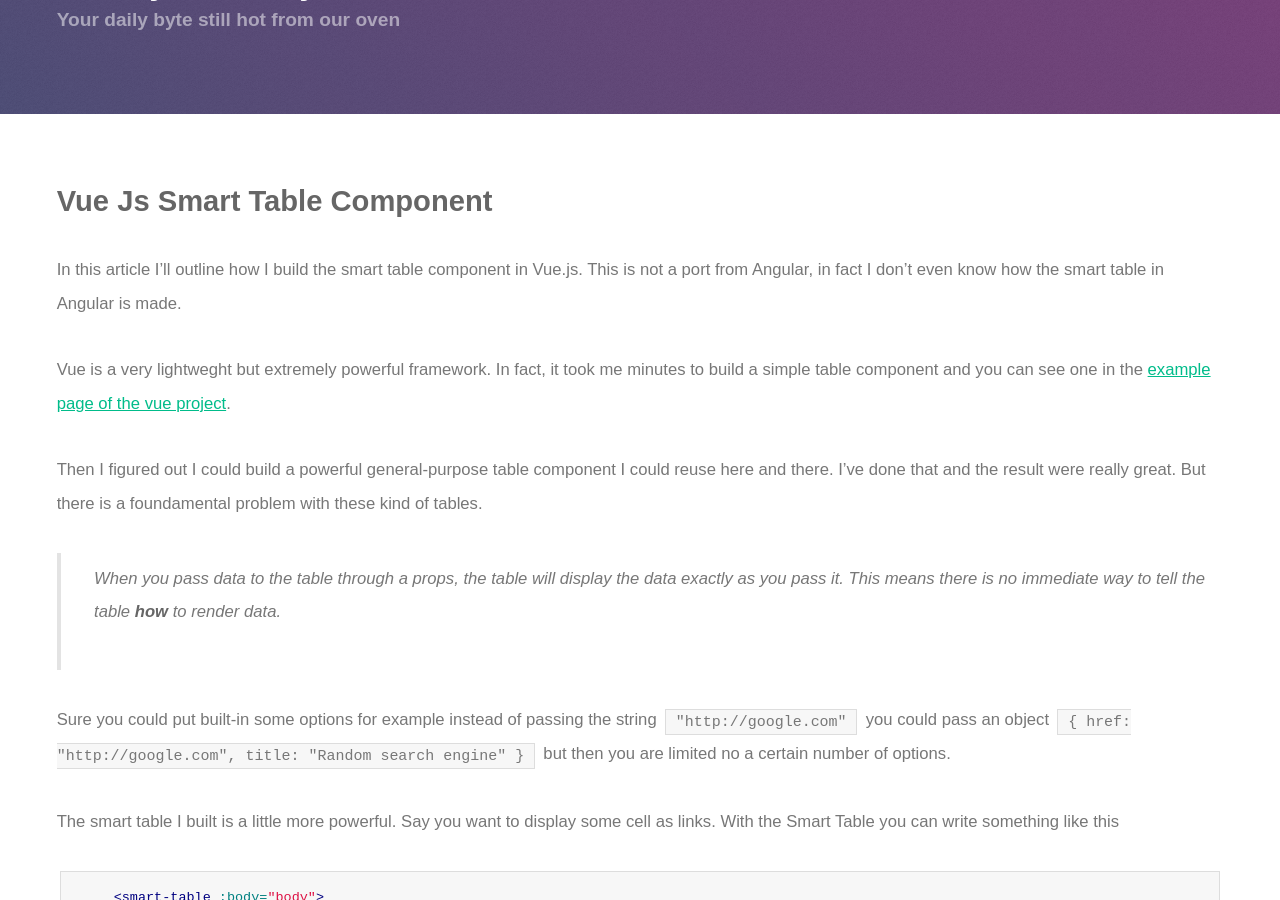
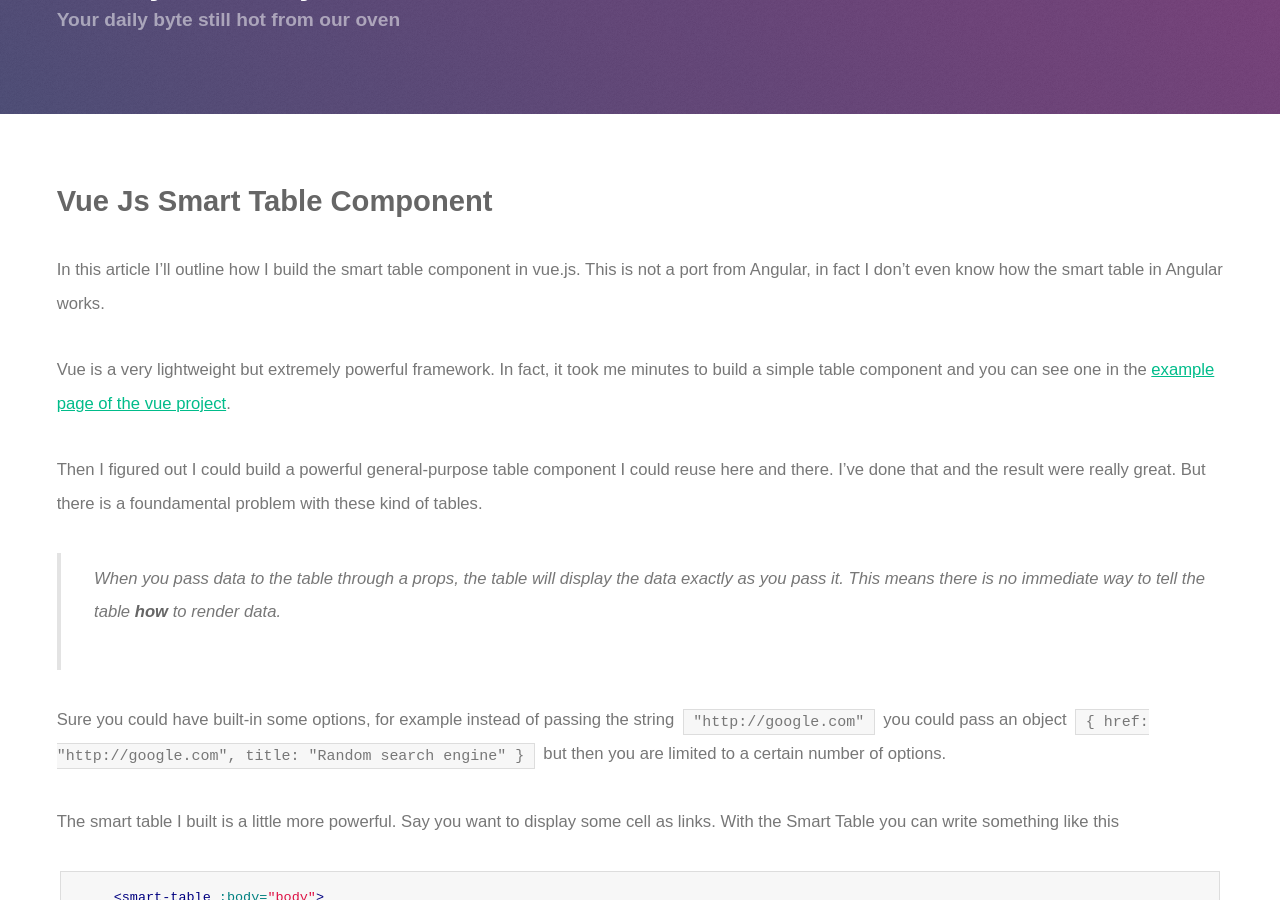
Before and after one commit to gurghet/gurghet.github.io, a Jekyll site: the page built from _posts/2016-02-21-vue-js-smart-table-component.md, in a window 1280 px wide and 900 px high, scrolled down 207 px. Built offline with Jekyll 4.4.1, drawn with Linux system fonts in a browser that asks for light colours; nearby versions of some CDN libraries.

Commit message:
fixed typo and heading line

```diff
--- a/_posts/2016-02-21-vue-js-smart-table-component.md
+++ b/_posts/2016-02-21-vue-js-smart-table-component.md
@@ -1,13 +1,13 @@
 ---
-Title: Vue.js Smart Table Component
+Title: Smart Table Component with vue.js
 layout: default
 ---
 
 ## {{page.title}}
 
-In this article I'll outline how I build the smart table component in Vue.js. This is not a port from Angular, in fact I don't even know how the smart table in Angular is made.
+In this article I'll outline how I build the smart table component in vue.js. This is not a port from Angular, in fact I don't even know how the smart table in Angular works.
 
-Vue is a very lightweght but extremely powerful framework. In fact, it took me minutes to build a simple table component and you can see one in the [example page of the vue project](http://vuejs.org/examples/grid-component.html).
+Vue is a very lightweight but extremely powerful framework. In fact, it took me minutes to build a simple table component and you can see one in the [example page of the vue project](http://vuejs.org/examples/grid-component.html).
 
 Then I figured out I could build a powerful general-purpose table component I could reuse here and there. I've done that and the result were really great. But there is a foundamental problem with these kind of tables.
 
@@ -15,7 +15,7 @@
 > the table will display the data exactly as you pass it.
 > This means there is no immediate way to tell the table **how** to render data.
 
-Sure you could put built-in some options for example instead of passing the string `"http://google.com"` you could pass an object `{ href: "http://google.com", title: "Random search engine" }` but then you are limited no a certain number of options.
+Sure you could have built-in some options, for example instead of passing the string `"http://google.com"` you could pass an object `{ href: "http://google.com", title: "Random search engine" }` but then you are limited to a certain number of options.
 
 The smart table I built is a little more powerful. Say you want to display some cell as links. With the Smart Table you can write something like this
 
```
